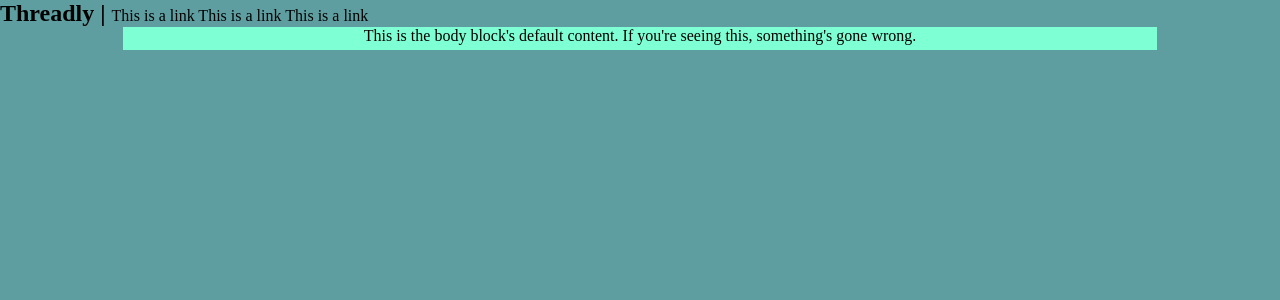
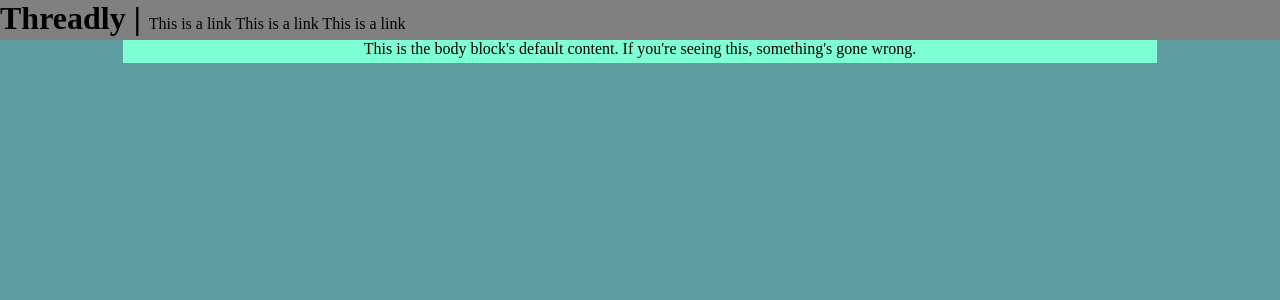
Before and after one commit to Dougie-afk/WAD2TeamProject, a Django app: page /Threadly/ in a window 1280 px wide. Shown: the top 300 px of the page. Run offline with Django 3.2, Linux system fonts and the light colour scheme.

Commit message:
Navbar has CSS

```diff
--- a/static/style.css
+++ b/static/style.css
@@ -7,6 +7,8 @@ body, html {
     width: 90%;
     align-self: center;
 }
+
+
 
 #main_div {
     background-color: aquamarine;
@@ -28,3 +30,9 @@ body, html {
     width: 30%;
     margin: auto;
 }
+#navigation {
+    width: 100%;
+    background-color: grey;
+    height: 40px;
+    margin: 0;
+}
--- a/templates/Threadly/base.html
+++ b/templates/Threadly/base.html
@@ -8,15 +8,18 @@
         {% endblock %}
         </title>
 
+        <style>
+
+        </style>
 
 
         <link rel="stylesheet" type="text/css" href="{% static 'style.css' %}">
     </head>
 
     <body>
-        <section id="nav">
+        <div id="navigation">
             <h1 style="display: inline">Threadly | </h1><a>This is a link</a> <a>This is a link</a> <a>This is a link</a>
-        </section>
+        </div>
         <section id="main_div">
             {% block body_block %}
                 This is the body block's default content. If you're seeing this, something's gone wrong.
```
